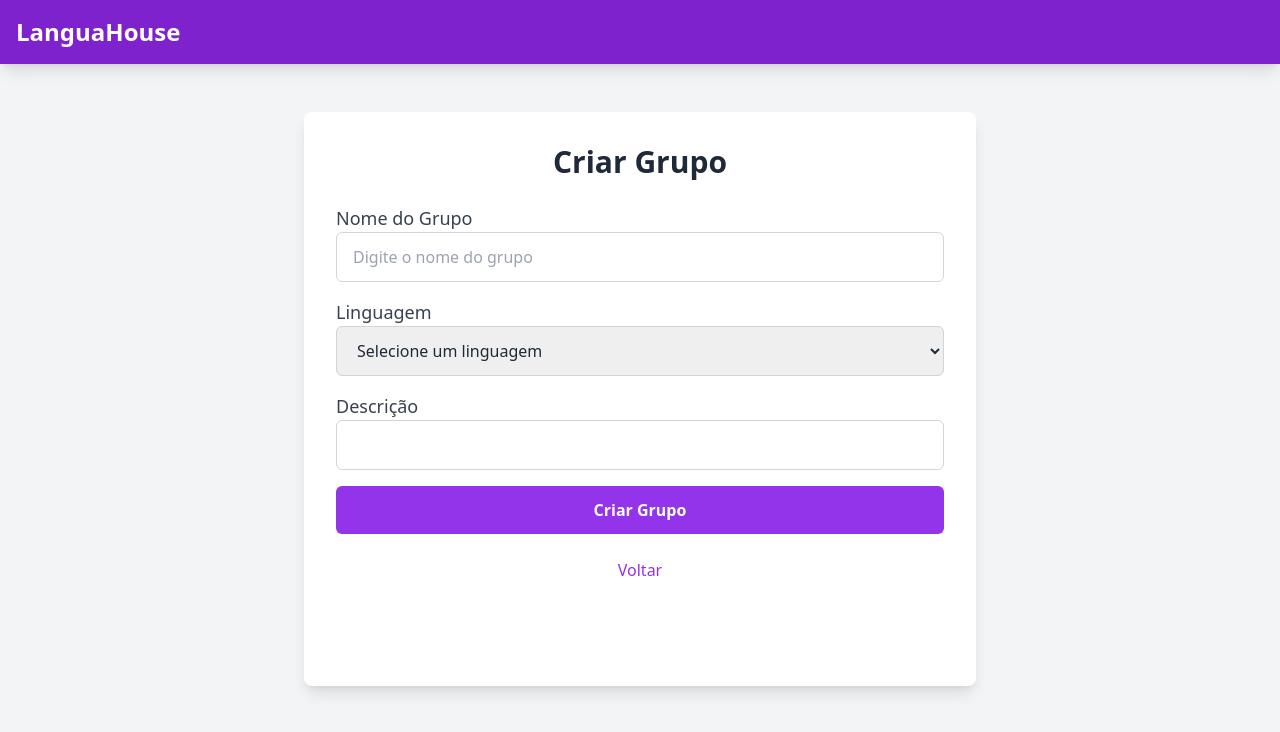
After one commit to tayanaaraujo/LanguaHouse, a Flask app: template templates/grupos/cadastro_grupo.html in a window 1280 px wide. The commit adds this page. Shown: the top 732 px of the page. Run offline with Flask 3, Linux system fonts and the light colour scheme; the template is opened without the code that fills it, so the values that code supplies are empty; parts of the project's set-up code (start-up, migrations or seed data) failed here and were passed over; some libraries are stand-ins or nearby versions.

Commit message:
Criar grupo

```diff
--- a/app.py
+++ b/app.py
@@ -433,5 +433,53 @@ def todos_grupos(id):
 
     return render_template('grupos/todos_grupos.html', usuario=usuario, grupos=grupos)
 
+@app.route('/grupos/cadastro_grupo/<int:id>', methods=['GET', 'POST'])
+def cad_grupos(id):
+    cur = mysql.connection.cursor(MySQLdb.cursors.DictCursor)
+
+    # Busca o usuário
+    cur.execute("SELECT * FROM usuario WHERE cod_usuario = %s", (id,))
+    usuario = cur.fetchone()
+
+    if not usuario:
+        flash('Usuário não encontrado.', 'danger')
+        return redirect(url_for('index'))
+
+    if request.method == 'POST':
+        cod_usuario = id
+        nome_grupo = request.form['nome_grupo']
+        linguagem = request.form['linguagem']
+        descricao = request.form['descricao']
+
+        try:
+            # Verificar duplicidade na tabela idioma
+            cur.execute("""
+                SELECT cod_idioma FROM idioma
+                WHERE cod_usuario = %s AND linguagem = %s
+            """, (cod_usuario, linguagem))
+            idioma_existente = cur.fetchone()
+
+            if not idioma_existente:
+                flash('Idioma não encontrado para este usuário.', 'danger')
+                return redirect(url_for('cad_grupos', id=id))
+
+            # Inserir novo grupo
+            cur.execute("""
+                INSERT INTO grupo (cod_usuario, cod_idioma, nome_grupo, linguagem, descricao)
+                VALUES (%s, %s, %s, %s, %s)
+            """, (cod_usuario, idioma_existente['cod_idioma'], nome_grupo, linguagem, descricao))
+            mysql.connection.commit()
+
+            flash('Grupo cadastrado com sucesso!', 'success')
+        except Exception as e:
+            mysql.connection.rollback()
+            flash(f'Erro ao cadastrar grupo: {str(e)}', 'danger')
+        finally:
+            cur.close()
+            return redirect(url_for('cad_grupos', id=id))
+
+    return render_template('grupos/cadastro_grupo.html', usuario=usuario)
+
+
 if __name__ == '__main__':
     app.run(debug=True)
--- /dev/null
+++ b/templates/grupos/cadastro_grupo.html
@@ -0,0 +1,85 @@
+<!doctype html>
+<html lang="pt-BR">
+  <head>
+    <meta charset="utf-8">
+    <meta name="viewport" content="width=device-width, initial-scale=1">
+    <link href="https://cdnjs.cloudflare.com/ajax/libs/font-awesome/5.15.3/css/all.min.css" rel="stylesheet">
+
+    <!-- Favicon -->
+    <link rel="icon" href="static\img\favicon.png" type="favicon/png">
+
+    <!-- Tailwind CSS -->
+    <script src="https://cdn.tailwindcss.com"></script>
+
+    <title>LanguaHouse</title>
+  </head>
+  <body class="bg-gray-100 text-gray-800">
+
+    <!-- Cabeçalho -->
+    <nav class="bg-purple-700 p-4 shadow-lg">
+      <div class="container mx-auto flex justify-between items-center">
+        <a class="text-white text-2xl font-semibold" href="{{ url_for('index') }}">LanguaHouse</a>
+
+      </div>
+    </nav>
+
+
+     <!-- Formulário de Cadastro -->
+     <div class="max-w-2xl mx-auto mt-12 p-8 bg-white rounded-lg shadow-lg">
+        <h1 class="text-3xl font-semibold text-center text-gray-800 mb-6">Criar Grupo</h1>
+
+        <form method="POST">
+
+            <!-- Nome do Grupo-->
+            <div class="mb-4">
+                <label for="nome_grupo" class="block text-lg font-medium text-gray-700">Nome do Grupo</label>
+                <input type="text" name="nome_grupo" id="nome_grupo" class="w-full px-4 py-3 border border-gray-300 rounded-md focus:outline-none focus:ring-2 focus:ring-purple-500" required placeholder="Digite o nome do grupo">
+            </div>
+
+            <!-- Linguagem -->
+            <div class="mb-4">
+                <label for="linguagem" class="block text-lg font-medium text-gray-700">Linguagem</label>
+                <select name="linguagem" id="linguagem"
+                required class="w-full px-4 py-3 border border-gray-300 rounded-md focus:outline-none focus:ring-2 focus:ring-purple-500">
+                    <option value="">Selecione um linguagem</option>
+                    <option value="ingles">Inglês</option>
+                    <option value="espanhol">Espanhol</option>
+                </select>
+            </div>
+
+            <!-- Descrição -->
+            <div class="mb-4">
+                <label for="descricao" class="block text-lg font-medium text-gray-700">Descrição</label>
+                <input type="text" name="descricao" id="descricao" class="w-full px-4 py-3 border border-gray-300 rounded-md focus:outline-none focus:ring-2 focus:ring-purple-500" required placeholder="">
+            </div>
+
+            <!-- Botão de Enviar -->
+            <button type="submit" class="w-full py-3 bg-purple-600 text-white font-semibold rounded-md hover:bg-purple-700 transition duration-300">Criar Grupo</button>
+        </form>
+
+        <!-- Link para voltar -->
+        <div class="mt-6 text-center">
+            <a href="{{ url_for('todos_grupos', id = usuario['cod_usuario']) }}" class="text-purple-600 hover:text-purple-800 transition duration-300">Voltar</a>
+        </div>
+
+        <br><br><br>
+           <!-- Mensagem de sucesso ou falha ao cadastrar -->
+        {% with messages = get_flashed_messages(with_categories=true) %}
+        {% if messages %}
+        <div class="space-y-4"> <!-- Espaçamento entre as mensagens -->
+            {% for category, message in messages %}
+            <div
+                class="px-4 py-3 rounded-md text-white
+                    {{ 'bg-green-500' if category == 'success' else 'bg-red-500' }}">
+                {{ message }}
+            </div>
+            {% endfor %}
+        </div>
+        {% endif %}
+        {% endwith %}
+    </div>
+
+    <!-- Scripts -->
+    <script src="https://cdn.jsdelivr.net/npm/bootstrap@5.0.2/dist/js/bootstrap.bundle.min.js" integrity="sha384-MrcW6ZMFYlzcLA8Nl+NtUVF0sA7MsXsP1UyJoMp4YLEuNSfAP+JcXn/tWtIaxVXM" crossorigin="anonymous"></script>
+  </body>
+</html>
--- a/templates/grupos/forum.html
+++ b/templates/grupos/forum.html
@@ -17,7 +17,7 @@
     <!-- Navbar com abas e ícone de notificação/mensagem/perfil -->
     <nav class="bg-white shadow-md py-4">
         <div class="max-w-7xl mx-auto px-6 flex justify-between items-center">
-            <a href="{{ url_for('index') }}" class="text-2xl font-semibold text-purple-600">LanguaHouse</a>
+            <a href="{{ url_for('forum') }}" class="text-2xl font-semibold text-purple-600">LanguaHouse</a>
 
             <!-- Links das Abas -->
             <div class="space-x-6 flex items-center">
@@ -44,6 +44,8 @@
             </div>
         </div>
     </nav>
+
+
 
         <!-- Conteúdo das Abas -->
             <div class="max-w-5xl mx-auto mt-10 p-6 bg-white rounded-lg shadow-lg">
```
Also changed, not shown: templates/grupos/todos_grupos.html (+16 -3 lines), templates/grupos/atualizar_grupo.html (added), templates/grupos/deletar_grupo.html (added).
